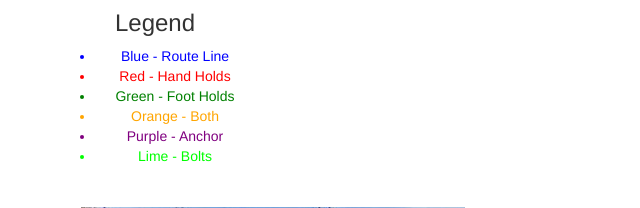
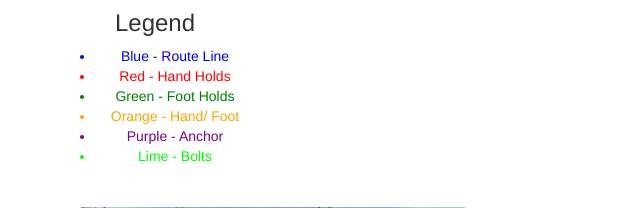
Before and after one commit to bjschwa2/hci_final, a Django app: template rockclimb/templates/rockclimb/climb.html in a window 1280 px wide. Shown: the part 171-379 px from the top of the page, without its empty margins (0-640 px from the left). Run offline with Django 3.2, Linux system fonts and the light colour scheme; the template is opened without the code that fills it: values that come from a table or form of the project are taken from there, others are empty; data comes from the database, SQL or seed files in the repository; some libraries are stand-ins or nearby versions.

```diff
--- a/rockclimb/templates/rockclimb/climb.html
+++ b/rockclimb/templates/rockclimb/climb.html
@@ -179,7 +179,7 @@
 				<option value="blue" selected="selected" style="color: blue">Route Line</option>
 				<option value="red" style="color: red">Hand Holds</option>
 				<option value="green" style="color: green">Foot Holds</option>
-				<option value="orange" style="color: orange">Both</option>
+				<option value="orange" style="color: orange">Hand/ Foot</option>
 				<option value="purple" style="color: purple">Anchor</option>
 				<option value="lime" style="color: lime">Bolts</option>
 			</select>
@@ -190,7 +190,7 @@
 				<li style="color: blue">Blue - Route Line</li>
 				<li style="color: red">Red - Hand Holds</li>
 				<li style="color: green">Green - Foot Holds</li>
-				<li style="color: orange">Orange - Both</li>
+				<li style="color: orange">Orange - Hand/ Foot</li>
 				<li style="color: purple">Purple - Anchor</li>
 				<li style="color: lime">Lime - Bolts</li>
 			</ul>
```
